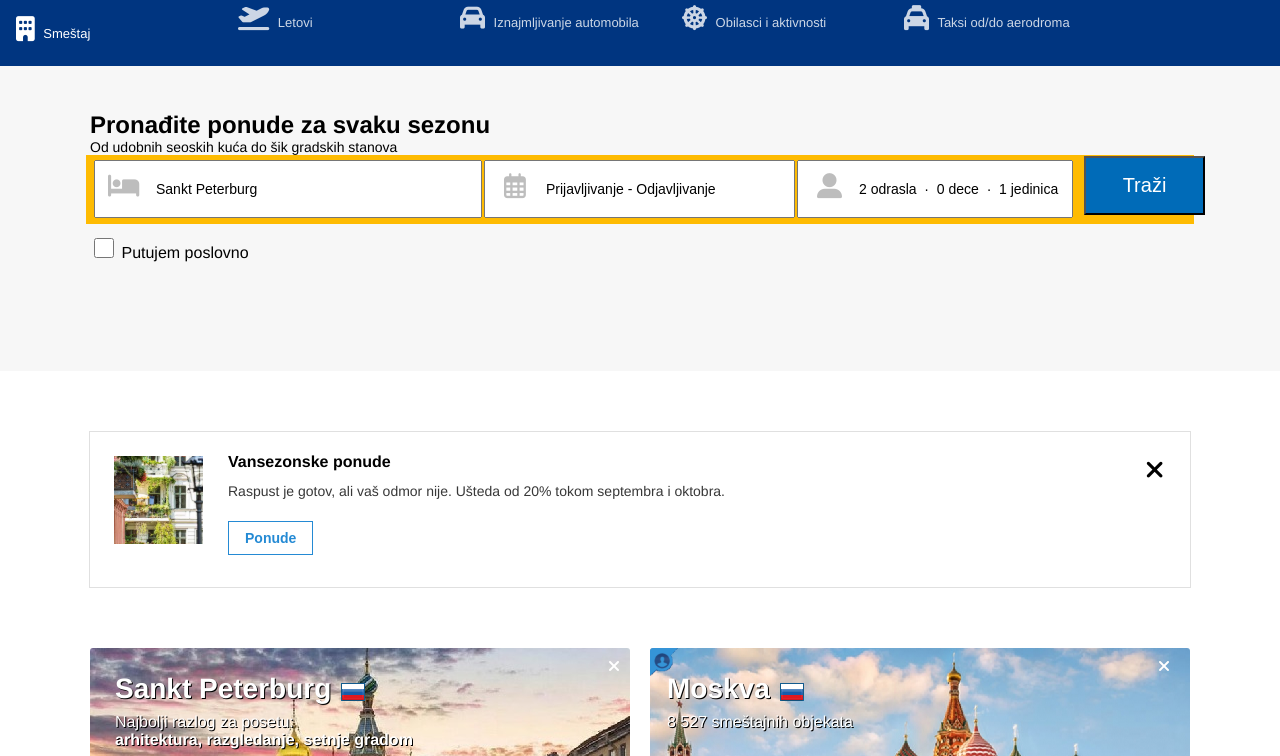
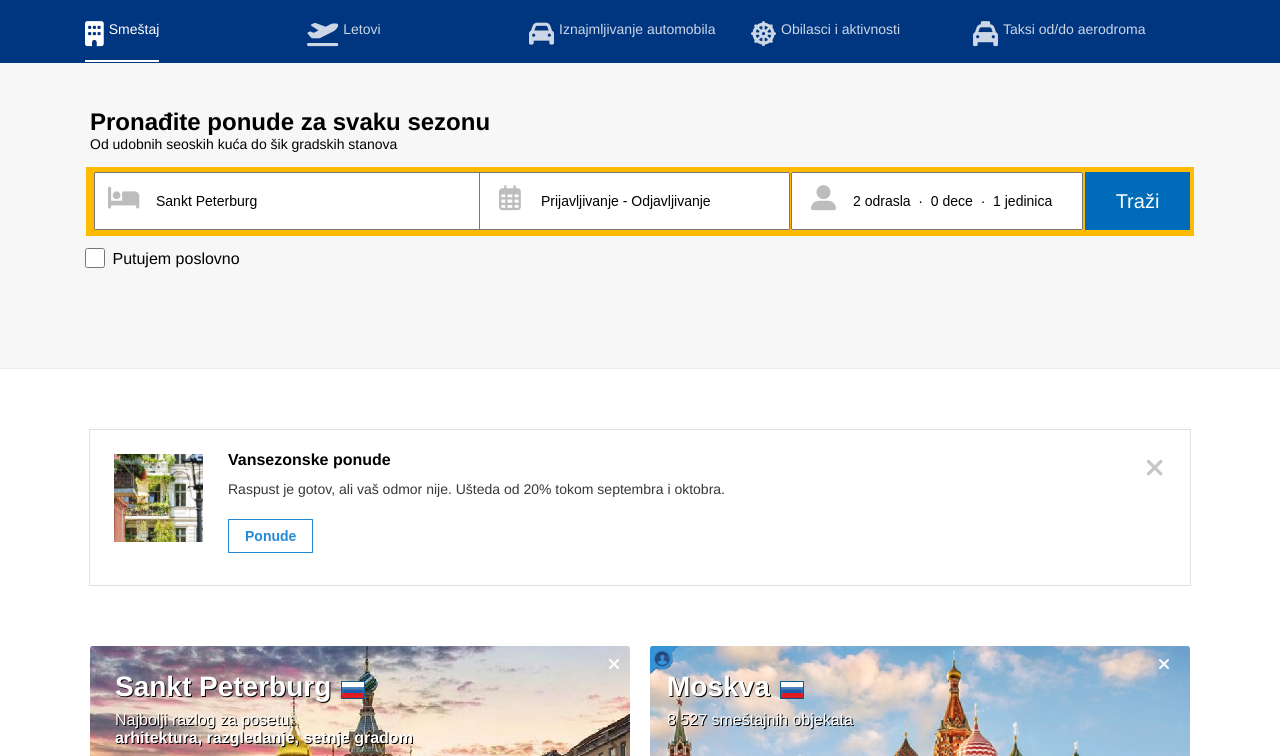
Before and after one commit to oggyst/mockup4, a plain HTML site: page index.html in a window 1280 px wide. Shown: the part 44-800 px from the top of the page. Drawn offline with Linux system fonts and the light colour scheme.

Commit message:
Add files via upload

```diff
--- a/index.html
+++ b/index.html
@@ -22,19 +22,24 @@
         </div>
         <div class="st-bottom">
             <span class="st-accommadation st-selected">
-                <i class="fas fa-building"></i> Smeštaj
+                <div class="st-icon-container">
+                    <i class="fas fa-building"></i></div> Smeštaj
             </span>
             <span class="st-flight st-unselected">
-                <i class="fas fa-plane-departure"></i> Letovi
+                <div class="st-icon-container">
+                    <i class="fas fa-plane-departure"></i></div> Letovi
             </span>
             <span class="st-rent st-unselected">
-                <i class="fas fa-car"></i> Iznajmljivanje automobila
+                <div class="st-icon-container">
+                    <i class="fas fa-car"></i></div> Iznajmljivanje automobila
             </span>
             <span class="st-tour st-unselected">
-                <i class="fas fa-dharmachakra"></i> Obilasci i aktivnosti
+                <div class="st-icon-container">
+                    <i class="fas fa-dharmachakra"></i></div> Obilasci i aktivnosti
             </span>
             <span class="st-taxi st-unselected">
-                <i class="fas fa-taxi"></i> Taksi od/do aerodroma
+                <div class="st-icon-container">
+                    <i class="fas fa-taxi"></i></div> Taksi od/do aerodroma
             </span>
         </div>
     </div>
@@ -69,8 +74,10 @@
                 <input type="button" class="st-input" value="Traži">
             </div>
             <div class="st-bussiness">
-                <input type="checkbox" class="st-input">
-                <span>Putujem poslovno</span>
+                <label class="container">
+                    <input type="checkbox">
+                    <span> Putujem poslovno
+                    </span>
             </div>
         </div>
     </div>
@@ -503,17 +510,11 @@
         usluge.
     </p>
     <div class="st-partners">
-        <img src="./img/booking.png"
-            alt=" ">
-        <img src="./img/priceline.png"
-            alt=" ">
-        <img src="./img/kayak.png"
-            alt=" ">
-        <img src="./img/agoda.png"
-            alt=" ">
-        <img src="./img/rentalcars.png"
-            alt=" ">
-        <img src="./img/opentable.png"
-            alt=" ">
+        <img src="./img/booking.png" alt=" ">
+        <img src="./img/priceline.png" alt=" ">
+        <img src="./img/kayak.png" alt=" ">
+        <img src="./img/agoda.png" alt=" ">
+        <img src="./img/rentalcars.png" alt=" ">
+        <img src="./img/opentable.png" alt=" ">
     </div>
 </body>
--- a/scss/styles.scss
+++ b/scss/styles.scss
@@ -4,7 +4,7 @@
 body
 {
   font-family:Helvetica, Arial, sans-serif;
-  min-width: 400px;
+  min-width: 600px;
   margin: 0;
   padding: 0 0 40px;
   div.st-header
@@ -100,45 +100,59 @@ body
     div.st-bottom
     {
       max-width: 1110px;
-      min-height: 60px;
       display:grid;
       grid-template-columns: repeat(5, 1fr);
       line-height: 15px;
+      margin:0px auto;
+      text-align: left;
+      font-size:14px;
+      @include break-point (1100px)
+      {
+        width:calc(100% - 14px);
+        margin:0 7px;
+      }
+      @include break-point (725px)
+      {
+        font-size:12px;
+      }
+      div.st-icon-container
+      {
+        width: fit-content;
+        height:100%;
+        margin:0px;
+        float:left;
+      }
         span.st-unselected
         {
           color: #ffffff;
           opacity: .8;
           word-break: normal;
-        line-height: 15px;
           &:hover
           {
             opacity:1;
             cursor: pointer;;
           }
         }
-      p.st-selected
+        span.st-selected
         {
+          width: fit-content;
+          height:22px;
           border-bottom: 2px solid white;
           &:hover
           {
             cursor: no-drop;
           }
+          @include break-point(949px)
+          {
+            height: 26px;
           }
-      span
-      {
-        height: 100%;
         }
         span
         {
           color: white;
-        font-size: 13px;
-        line-height: 55px;
-        margin: 0 16px;
+          margin: 0;
           display: inline-block;
-        min-height: 56px;
-        padding: auto;
-
-
+          padding: 16px 0;
         }
         i
           {
@@ -155,7 +169,8 @@ body
     background-color: #f7f7f7;
     margin: 0px;
     padding-top:45px;
-    @include break-point(1030px)
+    border-bottom: 1px solid #EDEDED;
+    @include break-point(1080px)
     {
       height: 410px;
     }
@@ -165,32 +180,50 @@ body
       margin: 0 auto;
       max-width: 1100px;
       font-weight: 600;
+      @include break-point (1100px)
+      {
+        width:calc(100% - 14px);
+        margin:0 7px;
+      }
     }
     p.st-description
     {
-      margin: 0 auto;
+      margin: 0 auto 15px;
       max-width: 1100px;
       font-size: 14px;
+      @include break-point (1100px)
+      {
+        width:calc(100% - 14px);
+        margin:0 7px 15px;
       }
+    }
+
     div.st-search-content
     {
       padding: 4px;
       height: 61px;
-      margin: 0px auto;
       width: calc(100% - 10px);
       max-width: 1100px;
       background-color: #febb02;
-      display: grid;
-      grid-template-columns: 35% 28% 26% 11%;
-      grid-gap:5px;
+      margin: 0 auto;
+      @include break-point (1100px)
+      {
+        width:calc(100% - 24px);
+        margin:0 7px;
+      }
+      @include break-point (1080px)
+      {
+        height:247px;
+      }
       div.st-location
       {
         position: relative;
         height: 52px;
         float: left;
+        width:35%;
         min-width: 190px;
         margin:-3px 0 0 0;
-        @include break-point(1030px)
+        @include break-point(1080px)
         {
           width: calc(100% - 5px);
         }
@@ -203,7 +236,7 @@ body
           &:hover
           {
             cursor: pointer;
-            outline: 1px solid red;
+            outline: 1px solid #D59C00;
           }
           &:focus
           {
@@ -223,11 +256,12 @@ body
       {
         position: relative;
         height: 52px;
+        width:28%;
         float: left;
         min-width: 235px;
-        margin:-3px 0 0 0;
+        margin: -3px 4px 0 0;
 
-        @include break-point(1030px)
+        @include break-point(1080px)
         {
           display: none;
         }
@@ -242,6 +276,11 @@ body
           &:hover
           {
             cursor: pointer;
+            outline: 1px solid #D59C00;
+          }
+          &:focus
+          {
+            outline: none;
           }
         }
         i
@@ -256,9 +295,10 @@ body
       div.st-low-res-date
       {
         display: none;
-        @include break-point(1030px)
+        @include break-point(1080px)
         {
           width: 100%;
+          margin-top:9px;
           div
           {
             position: relative;
@@ -281,6 +321,11 @@ body
             &:hover
             {
               cursor: pointer;
+              outline: 1px solid #D59C00;
+            }
+            &:focus
+            {
+              outline: none;
             }
           }
           i
@@ -295,6 +340,7 @@ body
       }
       div.st-count
       {
+        width:26%;
         position: relative;
         width: 26%;
         height: 52px;
@@ -305,7 +351,7 @@ body
         {
           cursor: pointer;
         }
-        @include break-point(1030px)
+        @include break-point(1080px)
         {
           width: 100%;
         }
@@ -320,8 +366,13 @@ body
           &:hover
           {
             cursor: pointer;
+            outline: 1px solid #D59C00;
           }
-          @include break-point(1030px)
+          &:focus
+          {
+            outline: none;
+          }
+          @include break-point(1080px)
           {
             width: calc(100% - 68px);
           }
@@ -336,14 +387,23 @@ body
       }
       div.st-search-btn
       {
-        margin:-3px 0 0 0;
-
+        position: relative;
+        float:left;
+        width: calc(11% - 16px);
+        margin: 1px 0px 0 12px;
+        @include break-point(1080px)
+        {
+          width: calc(100% - 4px);
+          margin: 14px 4px 0 4px;
+        }
         input.st-input
         {
+          all:unset;
+          text-align: center;
           width: 100%;
           position: relative;
           float: left;
-          height: 59px;
+          height: 58px;
           font-size: 20px;
           padding:0px;
           color: white;
@@ -354,10 +414,7 @@ body
           {
             cursor: pointer;
           }
-          @include break-point(1030px)
-          {
-            width: 100%;
-          }
+
         }
       }
       div.st-bussiness
@@ -366,10 +423,26 @@ body
         width: 100%;
         position: relative;
         margin-top: 15px;
+        label.container {
+          left:-9px;
+          display: block;
+          position: relative;
+          float:left;
+          cursor: pointer;
+          -webkit-user-select: none;
+          -moz-user-select: none;
+          -ms-user-select: none;
+          user-select: none;
           input
           {
             height: 20px;
-          width: 20px;
+            width:20px;
+          }
+          span
+          {
+            position: relative;
+            bottom:4px;
+          }
       }
     }
   }
@@ -421,6 +494,11 @@ body
       position: absolute;
       left: 138px;
       top: 89px;
+      &:hover
+      {
+        cursor: pointer;
+        background-color: #E5F0FF;
+      }
     }
     i
     {
@@ -428,6 +506,12 @@ body
       right: 26px;
       top: 26px;
       font-size: 25px;
+      color:#707070;
+      opacity: .4;
+      &:hover
+      {
+        opacity:1;
+      }
     }
   }
   div.st-images
@@ -1119,6 +1203,12 @@ body
         @include text-overflow();
         &:hover
         {
+          border: 1px solid #eee;
+          white-space: normal;
+          text-align: center;
+          word-break: break-word;
+          z-index:5;
+          height:calc(100% - 86px);
           background-color: rgba(0, 0, 0, 0.3);
           padding: 0 15px;
         }
```
Also changed, not shown: scss/styles.css, 1 other file. Lines whose indentation alone changed are shown as unchanged.
